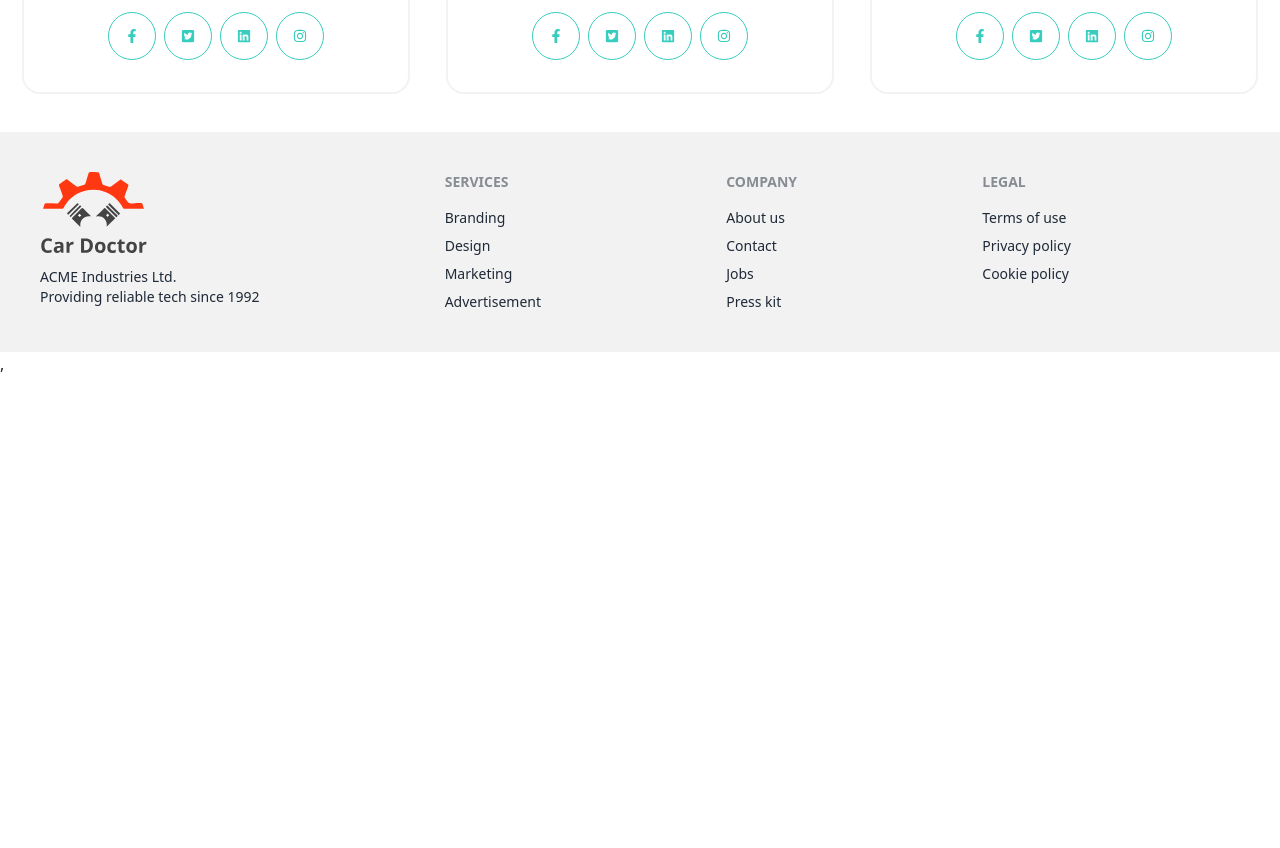
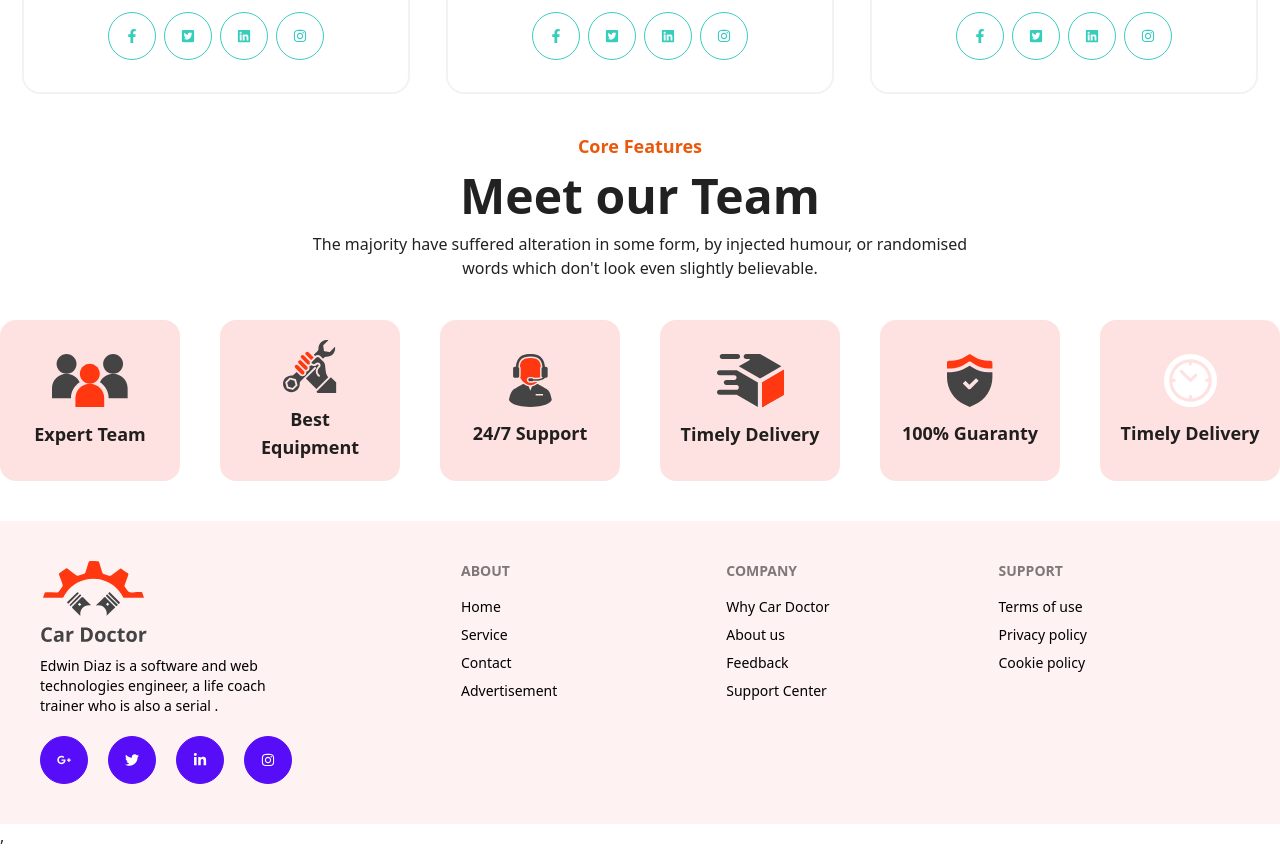
Before and after one commit to SwapnilRoyweb/car-doctor-client, a React (Vite) app: page / in a window 1280 px wide. Shown: the part 3220-4068 px from the top of the page. Before the commit the page ends 3596 px from the top, so only its background shows below. Built offline with nearby package versions, Linux system fonts and the light colour scheme; no server answers.

Commit message:
features section added and footer ready

```diff
--- /dev/null
+++ b/src/Pages/Home/Features/Features.jsx
@@ -0,0 +1,47 @@
+import React from 'react';
+import icon1 from '../../../assets/icons/group.svg';
+import icon2 from '../../../assets/icons/Wrench.svg';
+import icon3 from '../../../assets/icons/person.svg';
+import icon4 from '../../../assets/icons/deliveryt.svg';
+import icon5 from '../../../assets/icons/check.svg';
+import icon6 from '../../../assets/icons/Group 38729.svg';
+
+const Features = () => {
+    return (
+        <div className='my-10 flex flex-col items-center justify-center'>
+            <div className='text-center space-y-3'>
+                <h3 className='text-lg text-orange-600 font-semibold'>Core Features</h3>
+                <h2 className='text-5xl font-bold'>Meet our Team</h2>
+                <p>The majority have suffered alteration in some form, by injected humour, or randomised <br /> words which don't look even slightly believable. </p>
+            </div>
+            <div className='mt-10 grid grid-cols-1 md:grid-cols-2 lg:grid-cols-3 xl:grid-cols-6 gap-10'>
+                <div className='bg-red-100 p-5 flex flex-col gap-3 items-center justify-center rounded-2xl hover:bg-red-200'>
+                    <img src={icon1} alt="" />
+                    <h1 className='font-bold text-lg text-center'>Expert Team</h1>
+                </div>
+                <div className='bg-red-100 p-5 flex flex-col gap-3 items-center justify-center rounded-2xl hover:bg-red-200'>
+                    <img src={icon2} alt="" />
+                    <h1 className='font-bold text-lg text-center'>Best Equipment</h1>
+                </div>
+                <div className='bg-red-100 p-5 flex flex-col gap-3 items-center justify-center rounded-2xl hover:bg-red-200'>
+                    <img src={icon3} alt="" />
+                    <h1 className='font-bold text-lg text-center'>24/7 Support</h1>
+                </div>
+                <div className='bg-red-100 p-5 flex flex-col gap-3 items-center justify-center rounded-2xl hover:bg-red-200'>
+                    <img src={icon4} alt="" />
+                    <h1 className='font-bold text-lg text-center'>Timely Delivery</h1>
+                </div>
+                <div className='bg-red-100 p-5 flex flex-col gap-3 items-center justify-center rounded-2xl hover:bg-red-200'>
+                    <img src={icon5} alt="" />
+                    <h1 className='font-bold text-lg text-center'>100% Guaranty</h1>
+                </div>
+                <div className='bg-red-100 p-5 flex flex-col gap-3 items-center justify-center rounded-2xl hover:bg-red-200'>
+                    <img src={icon6} alt="" />
+                    <h1 className='font-bold text-lg text-center'>Timely Delivery</h1>
+                </div>
+            </div>
+        </div>
+    );
+};
+
+export default Features;
--- a/src/Pages/Home/Home/Home.jsx
+++ b/src/Pages/Home/Home/Home.jsx
@@ -1,6 +1,7 @@
 import React from 'react';
 import About from '../About/About';
 import Banner from '../Banner/Banner';
+import Features from '../Features/Features';
 import Services from '../Services/Services';
 import SmallBanner from '../SmallBanner/SmallBanner';
 import Team from '../Team/Team';
@@ -13,6 +14,7 @@ const Home = () => {
             <Services></Services>
             <SmallBanner></SmallBanner>
             <Team></Team>
+            <Features></Features>
         </div>
     );
 };
--- a/src/Pages/Home/Team/Team.jsx
+++ b/src/Pages/Home/Team/Team.jsx
@@ -12,8 +12,8 @@ const Team = () => {
                 <h2 className='text-5xl font-bold'>Meet our Team</h2>
                 <p>The majority have suffered alteration in some form, by injected humour, or randomised <br /> words which don't look even slightly believable. </p>
             </div>
-            <div className='mt-10 grid grid-cols-1 md:grid-cols-3 gap-10'>
-                <div className="card w-96 glass hover:bg-orange-200">
+            <div className='mt-10 grid grid-cols-1 lg:grid-cols-3 gap-10'>
+                <div className="card w-96 glass hover:bg-red-200">
                     <figure><img src={member1} alt="car!" /></figure>
                     <div className="card-body text-center">
                         <h2 className="text-2xl font-bold">Car Engine Plug</h2>
@@ -26,7 +26,7 @@ const Team = () => {
                         </div>
                     </div>
                 </div>
-                <div className="card w-96 glass hover:bg-orange-200">
+                <div className="card w-96 glass hover:bg-red-200">
                     <figure><img src={member2} alt="car!" /></figure>
                     <div className="card-body text-center">
                         <h2 className="text-2xl font-bold">Car Engine Plug</h2>
@@ -39,7 +39,7 @@ const Team = () => {
                         </div>
                     </div>
                 </div>
-                <div className="card w-96 glass hover:bg-orange-200">
+                <div className="card w-96 glass hover:bg-red-200">
                     <figure><img src={member3} alt="car!" /></figure>
                     <div className="card-body text-center">
                         <h2 className="text-2xl font-bold">Car Engine Plug</h2>
--- a/src/Pages/Shared/Footer/Footer.jsx
+++ b/src/Pages/Shared/Footer/Footer.jsx
@@ -1,29 +1,36 @@
 import React from 'react';
 import logo from '../../../assets/logo.svg'
+import { FaGooglePlusG, FaLinkedinIn, FaInstagram, FaTwitter } from 'react-icons/fa';
 
 const Footer = () => {
     return (
-        <footer className="footer p-10 bg-base-200 text-base-content">
+        <footer className="footer p-10 bg-red-50 text-black ">
             <div>
                 <img src={logo} alt="" />
-                <p>ACME Industries Ltd.<br />Providing reliable tech since 1992</p>
+                <p>Edwin Diaz is a software and web <br /> technologies engineer, a life coach <br /> trainer who is also a serial .</p>
+                <div className='flex gap-5 mt-3'>
+                    <button className='btn btn-circle btn-primary'><FaGooglePlusG /></button>
+                    <button className='btn btn-circle btn-primary'><FaTwitter /></button>
+                    <button className='btn btn-circle btn-primary'><FaLinkedinIn /></button>
+                    <button className='btn btn-circle btn-primary'><FaInstagram /></button>
+                </div>
             </div>
                 <div>
-                <span className="footer-title">Services</span>
-                <a className="link link-hover">Branding</a>
-                <a className="link link-hover">Design</a>
-                <a className="link link-hover">Marketing</a>
+                    <span className="footer-title">About</span>
+                    <a className="link link-hover">Home</a>
+                    <a className="link link-hover">Service</a>
+                    <a className="link link-hover">Contact</a>
                     <a className="link link-hover">Advertisement</a>
                 </div>
                 <div>
                     <span className="footer-title">Company</span>
+                    <a className="link link-hover">Why Car Doctor</a>
                     <a className="link link-hover">About us</a>
-                <a className="link link-hover">Contact</a>
-                <a className="link link-hover">Jobs</a>
-                <a className="link link-hover">Press kit</a>
+                    <a className="link link-hover">Feedback</a>
+                    <a className="link link-hover">Support Center</a>
                 </div>
                 <div>
-                <span className="footer-title">Legal</span>
+                    <span className="footer-title">Support</span>
                     <a className="link link-hover">Terms of use</a>
                     <a className="link link-hover">Privacy policy</a>
                     <a className="link link-hover">Cookie policy</a>
```
Lines whose indentation alone changed are shown as unchanged.
